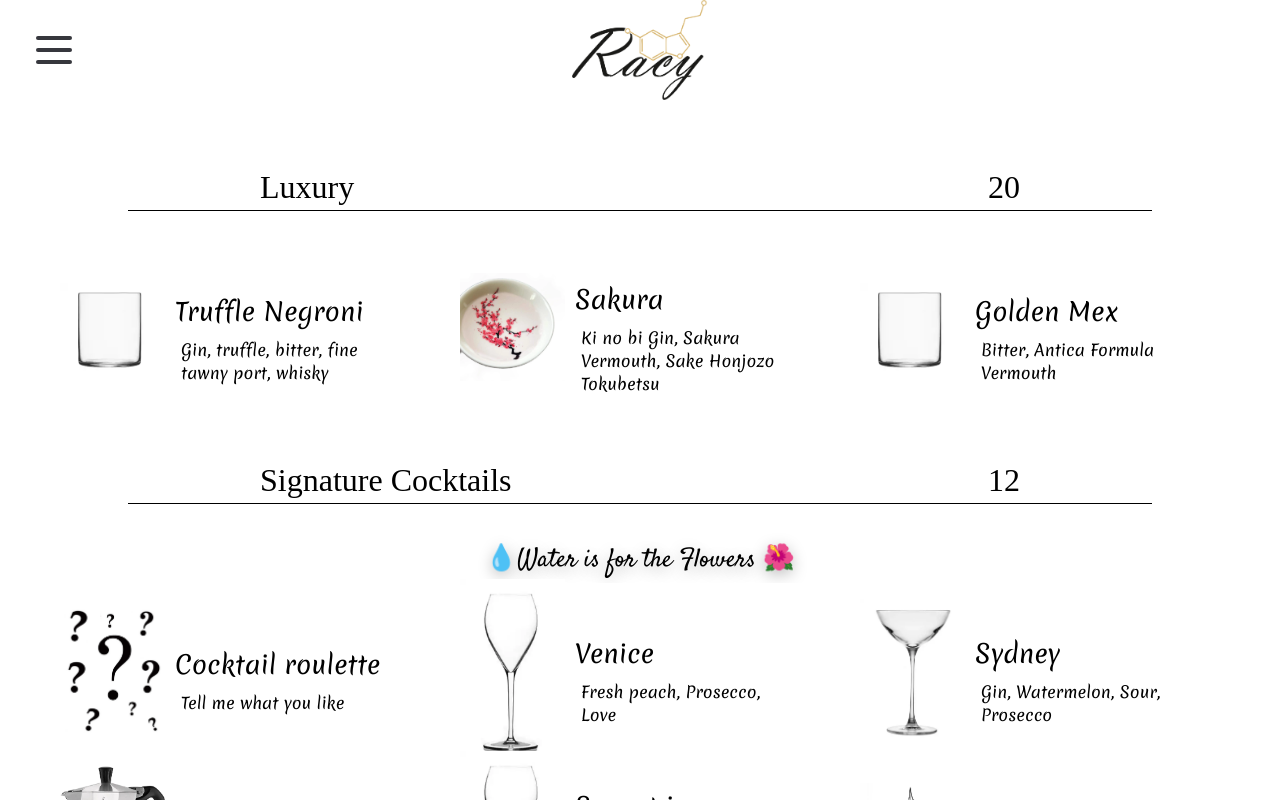
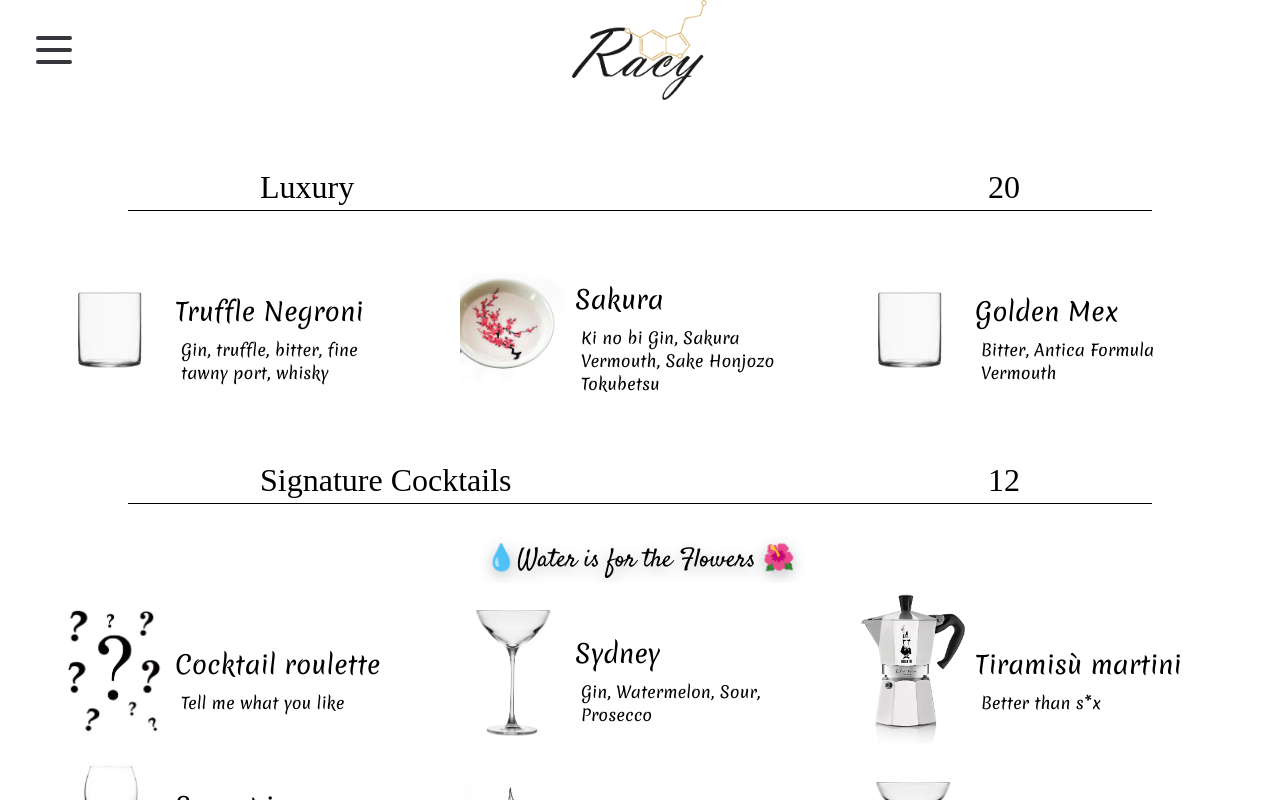
Before and after one commit to Aldodo91/racy-bar, a React (Create React App) app: page /menu-details/1 in a window 1280 px wide. Built offline with nearby package versions, Linux system fonts and the light colour scheme; a web font is replaced by a local one.

Commit message:
menu estivo

```diff
--- a/src/costants/signature.js
+++ b/src/costants/signature.js
@@ -8,14 +8,14 @@ export const signature = [
       en: "Tell me what you like",
     },
   },
-  {
-    img: images.flute,
-    nome: "Venice",
-    ricetta: {
-      it: "Pesca fresca, Prosecco, Love",
-      en: "Fresh peach, Prosecco, Love",
-    },
-  },
+  // {
+  //   img: images.flute,
+  //   nome: "Venice",
+  //   ricetta: {
+  //     it: "Pesca fresca, Prosecco, Love",
+  //     en: "Fresh peach, Prosecco, Love",
+  //   },
+  // },
   {
     img: images.martini,
     nome: "Sydney",
```
